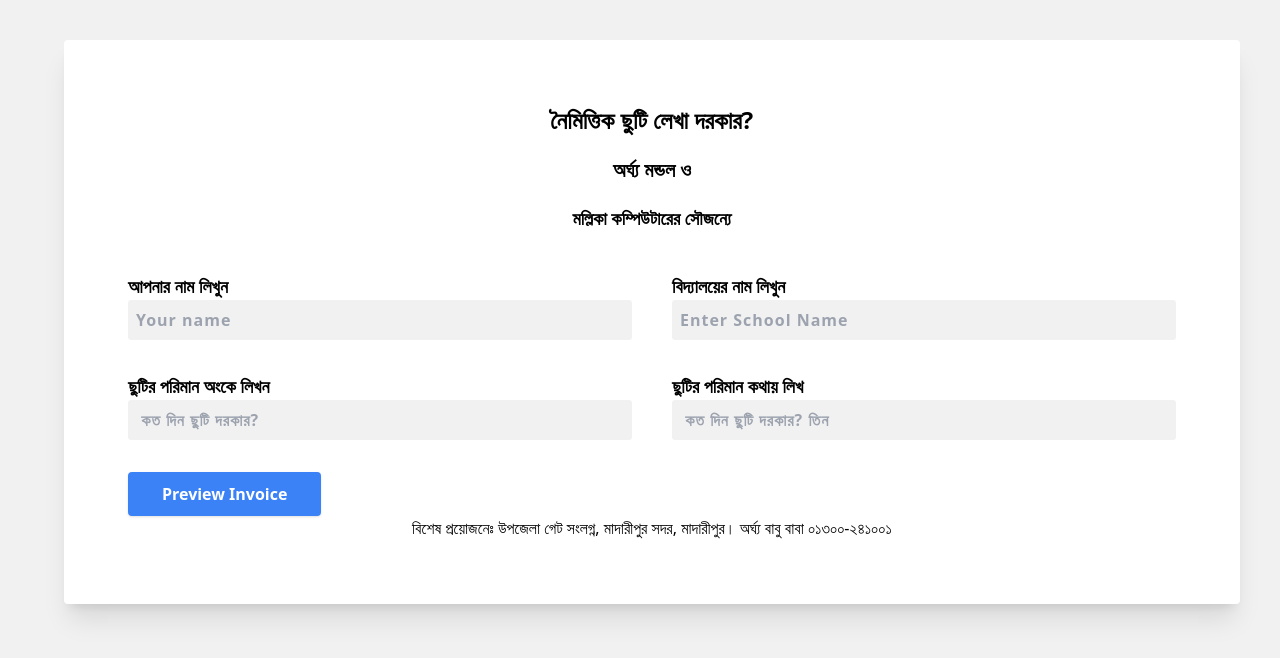
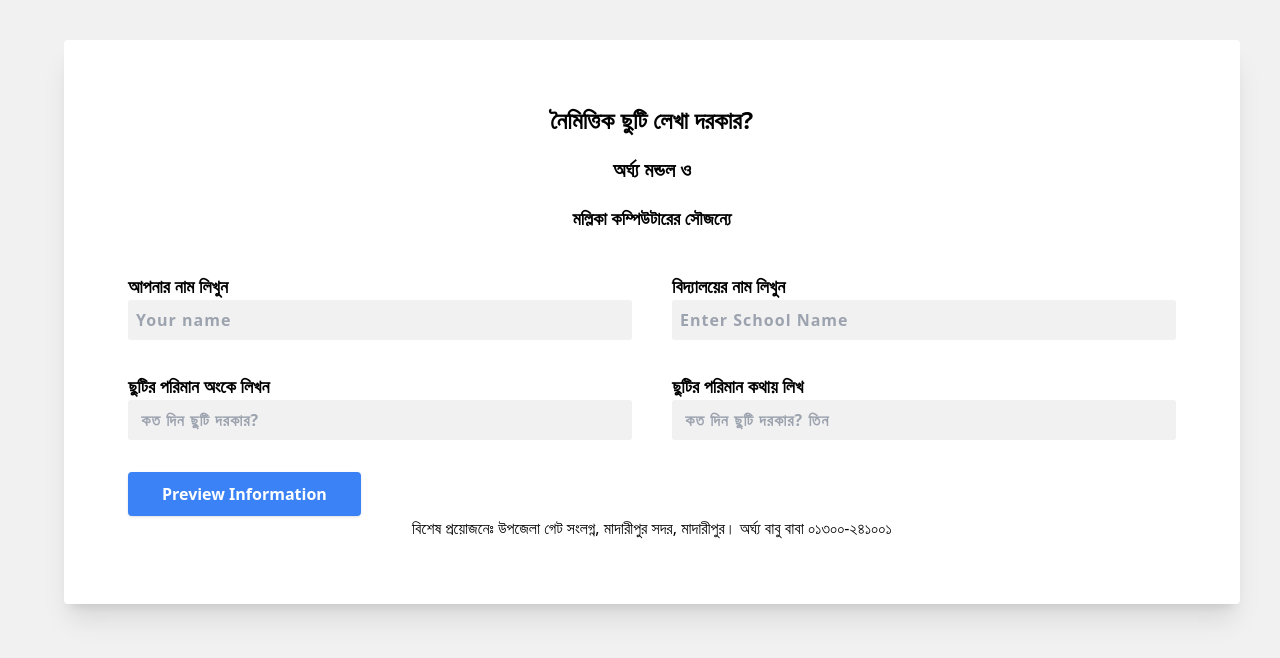
Before and after one commit to mollikacomputer/casual_leave, a Next.js app: page / in a window 1280 px wide. Shown: the top 658 px of the page. Built offline with nearby package versions, Linux system fonts and the light colour scheme.

Commit message:
button name edit

```diff
--- a/pages/index.js
+++ b/pages/index.js
@@ -144,7 +144,7 @@ export default function Home() {
               onClick={() => setShowApplication(true)}
               className="bg-blue-500 text-white font-bold py-2 px-8 rounded shadow border-2 border-blue-500 hover:bg-transparent hover:text-blue-500 transition-all duration-300"
             >
-              Preview Invoice
+              Preview Information
             </button>
             <p className="flex justify-center"> বিশেষ প্রয়োজনেঃ উপজেলা গেট সংলগ্ন, মাদারীপুর সদর, মাদারীপুর। অর্ঘ্য বাবু বাবা ০১৩০০-২৪১০০১ </p>
           </div>
```
